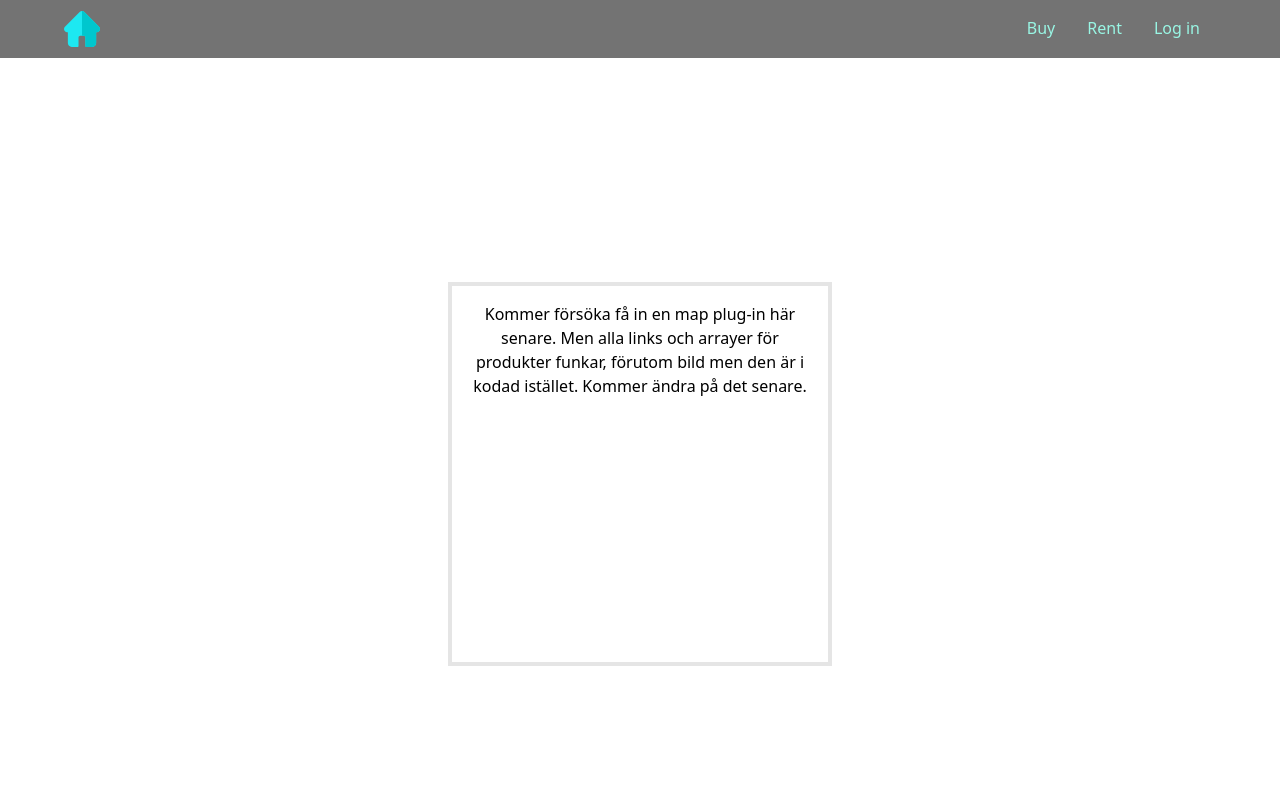
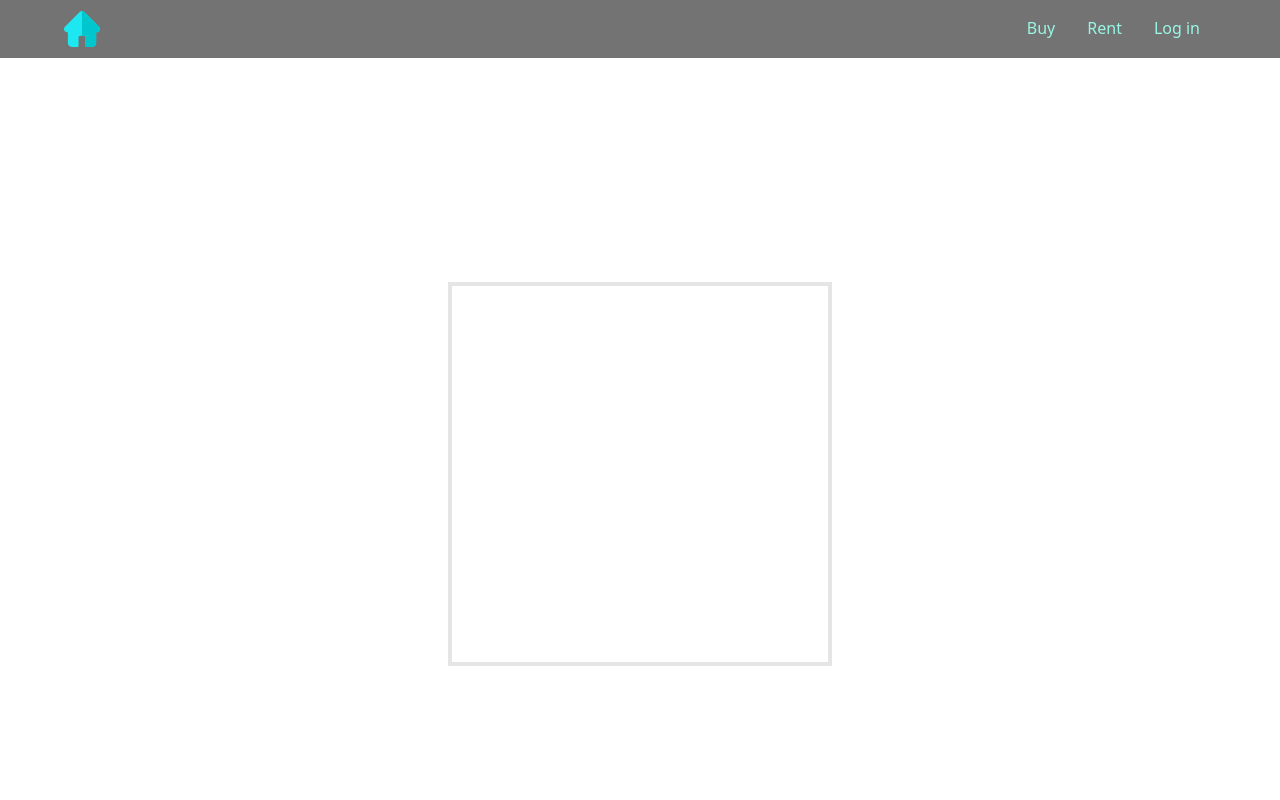
Before and after one commit to Nant1ng/Assignment-One, a React (Create React App) app: page / in a window 1280 px wide. Shown: the top 800 px of the page. Built offline with nearby package versions, Linux system fonts and the light colour scheme.

Commit message:
Removed dummy text

```diff
--- a/src/components/homePage/HomePage.js
+++ b/src/components/homePage/HomePage.js
@@ -4,10 +4,7 @@ function HomePage() {
   return (
     <div className="flex justify-center mt-56">
       <div className="box-border h-96 w-96 p-4 border-4 ">
-        Kommer försöka få in en map plug-in här senare.
-        Men alla links och arrayer för produkter funkar,
-        förutom bild men den är i kodad istället.
-        Kommer ändra på det senare.
+
       </div>
     </div>
   );
```
